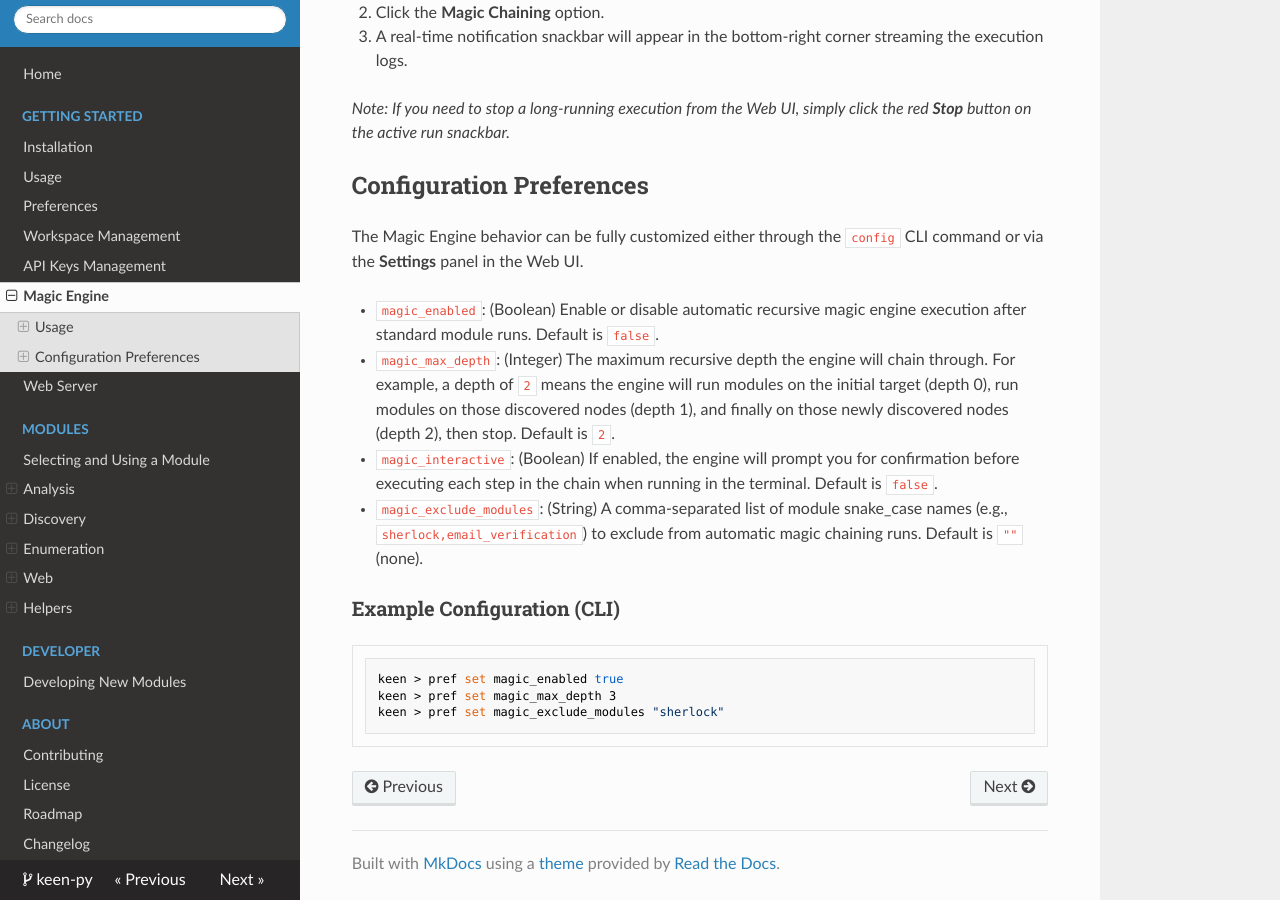
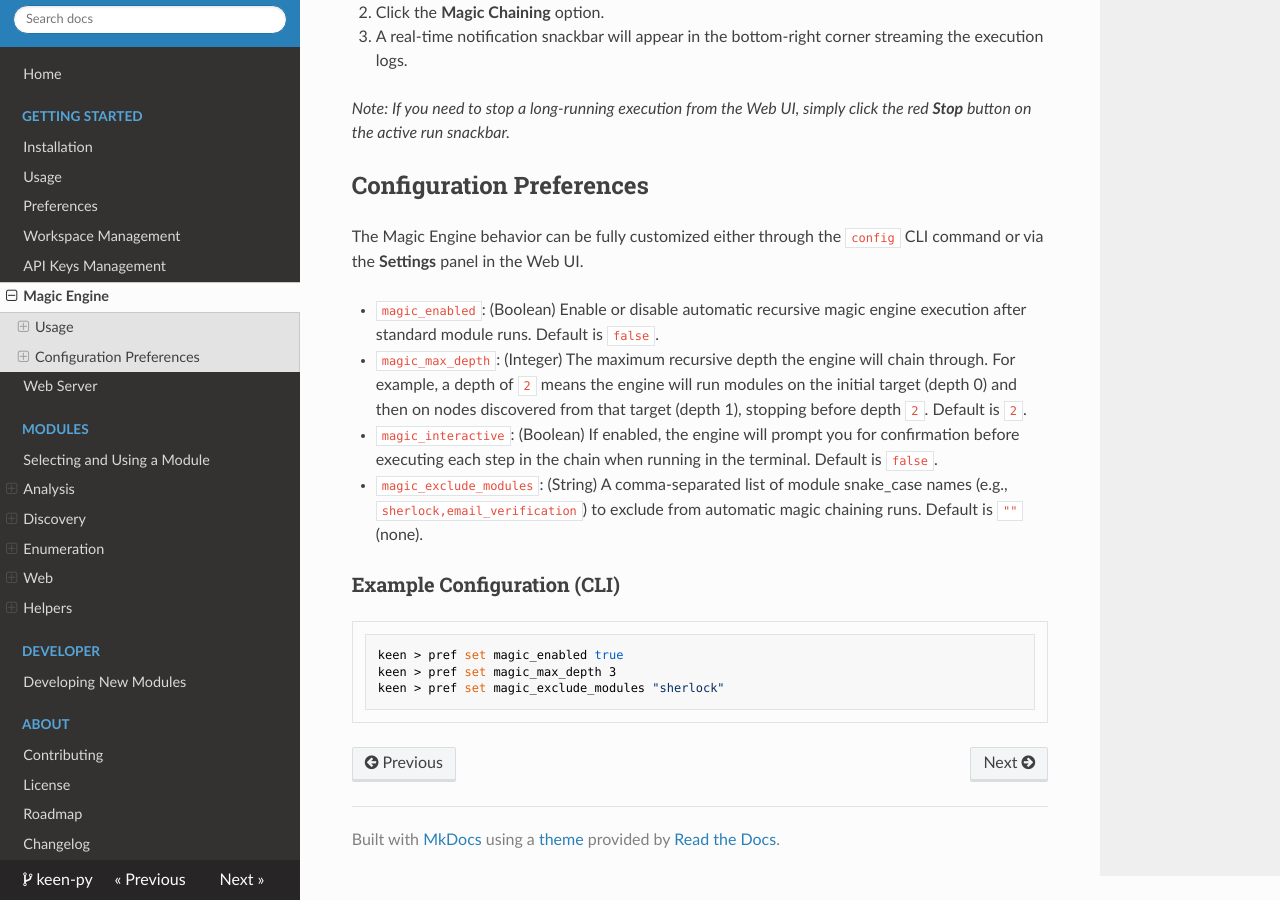
Before and after one commit to samuel-s-marques/keen-py, an MkDocs documentation site: the page built from docs/getting-started/magic_engine.md, in a window 1280 px wide and 900 px high, scrolled down 1112 px. Built offline with MkDocs 1.6.1, drawn with Linux system fonts in a browser that asks for light colours; nearby versions of some CDN libraries.

Commit message:
Potential fix for pull request finding
Co-authored-by: Copilot Autofix powered by AI <175728472+Copilot@users.noreply.github.com>

```diff
--- a/docs/getting-started/magic_engine.md
+++ b/docs/getting-started/magic_engine.md
@@ -43,7 +43,7 @@ In the Web UI, you can trigger the Magic Engine directly on any existing node in
 The Magic Engine behavior can be fully customized either through the `config` CLI command or via the **Settings** panel in the Web UI.
 
 - `magic_enabled`: (Boolean) Enable or disable automatic recursive magic engine execution after standard module runs. Default is `false`.
-- `magic_max_depth`: (Integer) The maximum recursive depth the engine will chain through. For example, a depth of `2` means the engine will run modules on the initial target (depth 0), run modules on those discovered nodes (depth 1), and finally on those newly discovered nodes (depth 2), then stop. Default is `2`.
+- `magic_max_depth`: (Integer) The maximum recursive depth the engine will chain through. For example, a depth of `2` means the engine will run modules on the initial target (depth 0) and then on nodes discovered from that target (depth 1), stopping before depth `2`. Default is `2`.
 - `magic_interactive`: (Boolean) If enabled, the engine will prompt you for confirmation before executing each step in the chain when running in the terminal. Default is `false`.
 - `magic_exclude_modules`: (String) A comma-separated list of module snake_case names (e.g., `sherlock,email_verification`) to exclude from automatic magic chaining runs. Default is `""` (none).
 
```
